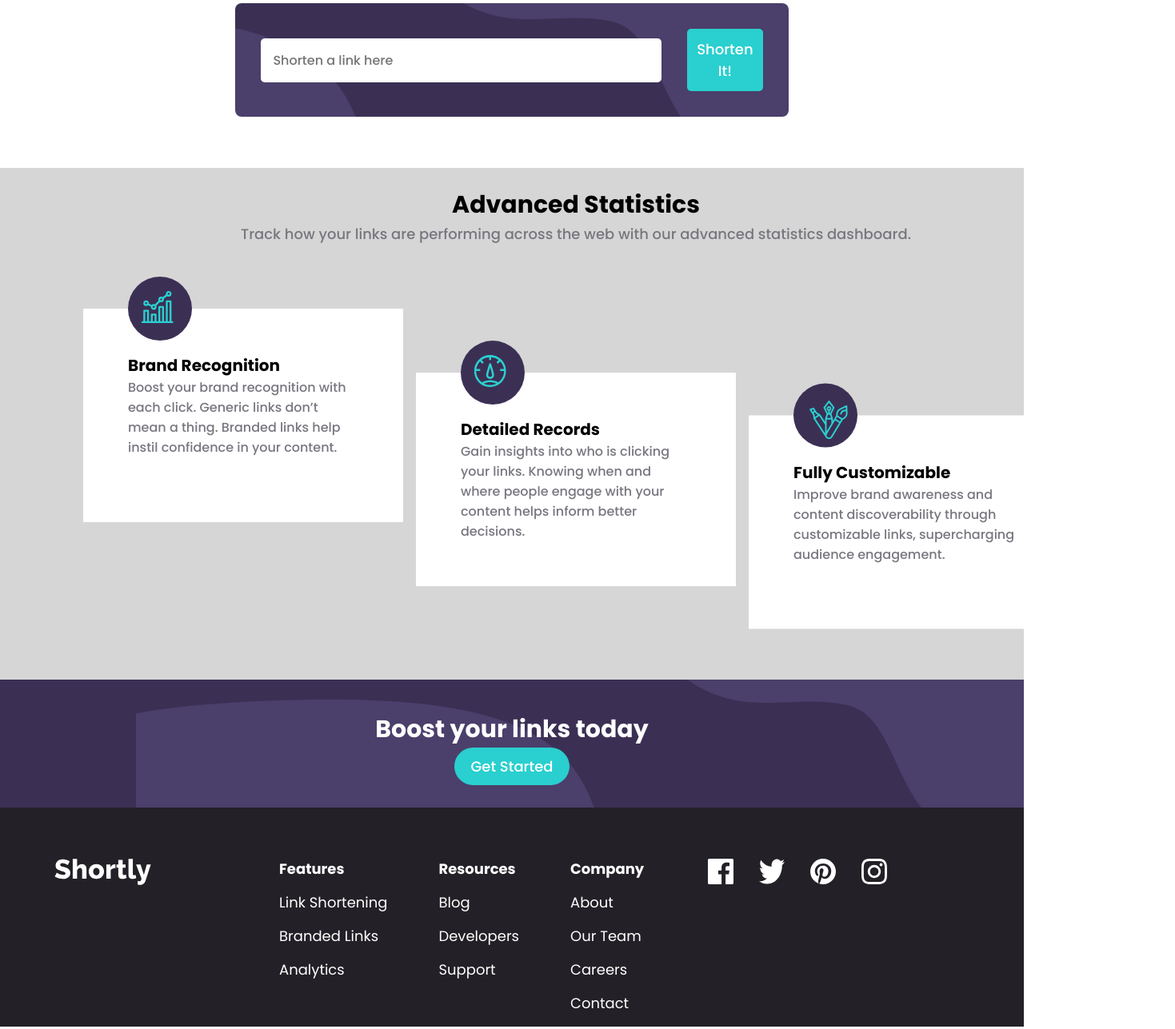
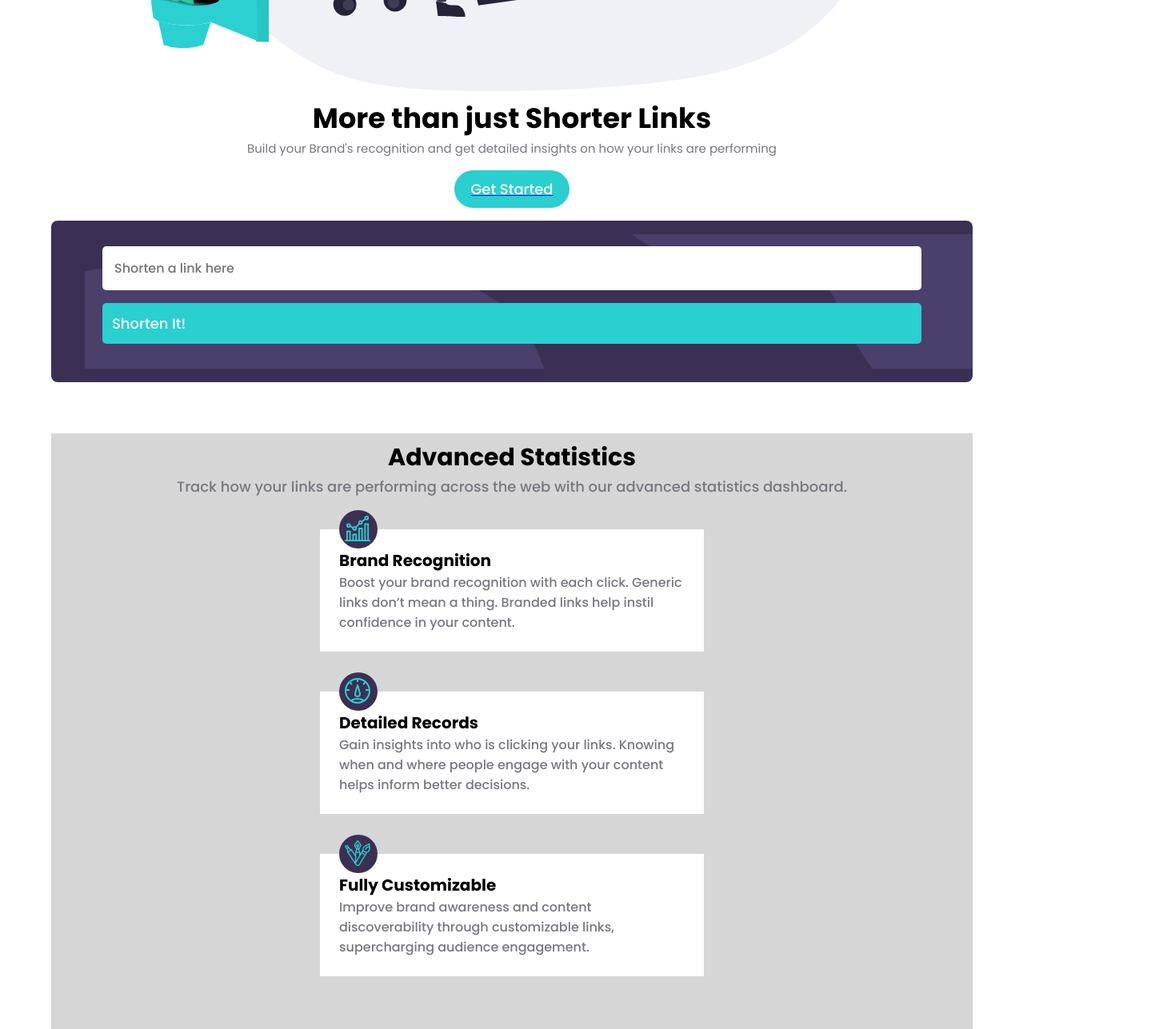
Before and after one commit to raghav0477/url-shorten, a plain HTML site: page index.html in a window 1280 px wide. Shown: the part 596-1883 px from the top of the page at 80% size, 1469 px wide, since content can reach past the window. Drawn offline with Linux system fonts and the light colour scheme.

Commit message:
made changes in mobile view

```diff
--- a/style.css
+++ b/style.css
@@ -264,6 +264,136 @@ input {
   font-weight: 500;
 }
 
+@media (min-width: 768px) and (max-width: 1399px) {
+  .hero {
+    display: flex;
+    flex-direction: column-reverse;
+  }
+  .hero-right{
+    display: flex;
+    flex-direction: column;
+    align-items: center;
+  }
+  .site-wrapper {
+    width: 90vw;
+    margin: 0 auto;
+  }
+  .container {
+    width: 100%;
+    margin: 0 auto;
+  }
+  .hero-left img {
+    width: 75vw;
+  }
+  .hero-right h1 {
+    font-size: 35px;
+  }
+  .hero-right p {
+    font-size: 15px;
+    width: 80vw;
+    text-align: center;
+    margin-bottom: 1rem;
+  }
+  .link-btn {
+    margin: 1rem 0;
+    width: 80vw;
+  }
+  button {
+    display: flex;
+    margin: 0 auto;
+  }
+  .input-bar {
+    display: flex;
+    flex-direction: column;
+    justify-content: center;
+    width: 90vw;
+    margin-top: 1rem;
+  }
+  input {
+    width: 80vw;
+  }
+  .stats {
+    display: flex;
+    flex-direction: column;
+    align-items: center;
+    height: 50rem;
+  }
+  .cards-gp {
+    display: flex;
+    flex-direction: column;
+    align-items: center;
+    margin-top: 2.5rem;
+    gap: 50px;
+  }
+  .card {
+    width: 30rem;
+    padding: 1.5rem;
+  }
+  .cls-1 {
+    transform: none;
+  }
+  .card-img {
+    width: 3rem;
+    height: 3rem;
+    top: -1.5rem;
+  }
+  .card-img img {
+    width: 2rem;
+    transform: translate(22%, 22%);
+  }
+  .stats-head {
+    padding-top: 0.5rem;
+    font-size: 30px;
+  }
+  .cls-2 {
+    transform: none;
+  }
+  .boost {
+    margin-bottom: 2rem;
+  }
+  .gs-btn {
+    margin: 10px auto;
+  }
+  .newUrl-btn {
+    width: 78vw;
+    justify-content: center;
+  }
+  .result .items {
+    display: flex;
+    overflow: hidden;
+    flex-direction: column;
+    align-items: flex-start;
+    gap: 0.5rem;
+    width: 85vw;
+  }
+  .shorten-url {
+    font-size: 18px;
+    font-weight: 500;
+  }
+  .footer-container {
+    width: 80vw;
+  }
+  .footer-content {
+    display: flex;
+    flex-direction: column;
+    width: 80vw;
+  }
+  .footer-links {
+    display: flex;
+    gap: 5rem;
+    margin-left: 0;
+    justify-content: center;
+    align-items: center;
+  }
+  .logo {
+    margin: 0 auto;
+  }
+
+  .social-links {
+    margin: 2rem auto;
+  }
+}
+
 @media only screen and (max-width: 576px) {
   .hero {
     display: flex;
```
